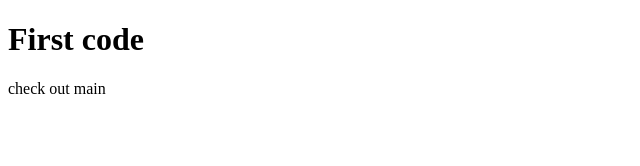
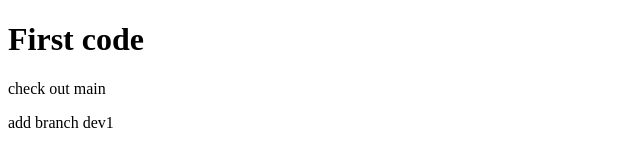
Before and after one commit to HaiTranDF/demo_git, a plain HTML site: page index.html in a window 1280 px wide. Shown: the whole page, without its empty margins (0-640 px from the left). Drawn offline with Linux system fonts and the light colour scheme.

Commit message:
add branch dev1

```diff
--- a/index.html
+++ b/index.html
@@ -9,6 +9,7 @@
 <body>
    <h1>First code</h1>
    <p>check out main</p>
+   <p>add branch dev1</p>
 
 <script src="index.js"></script>
 </body>
```
